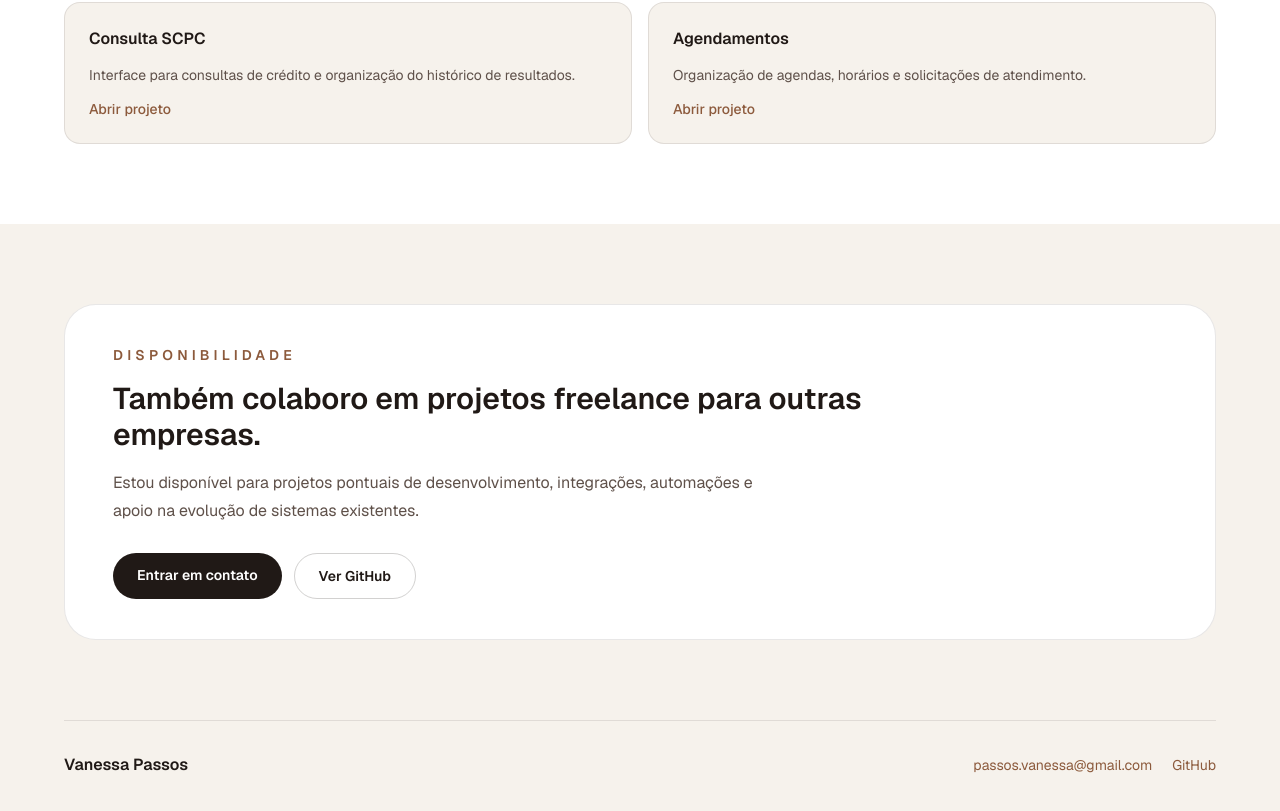
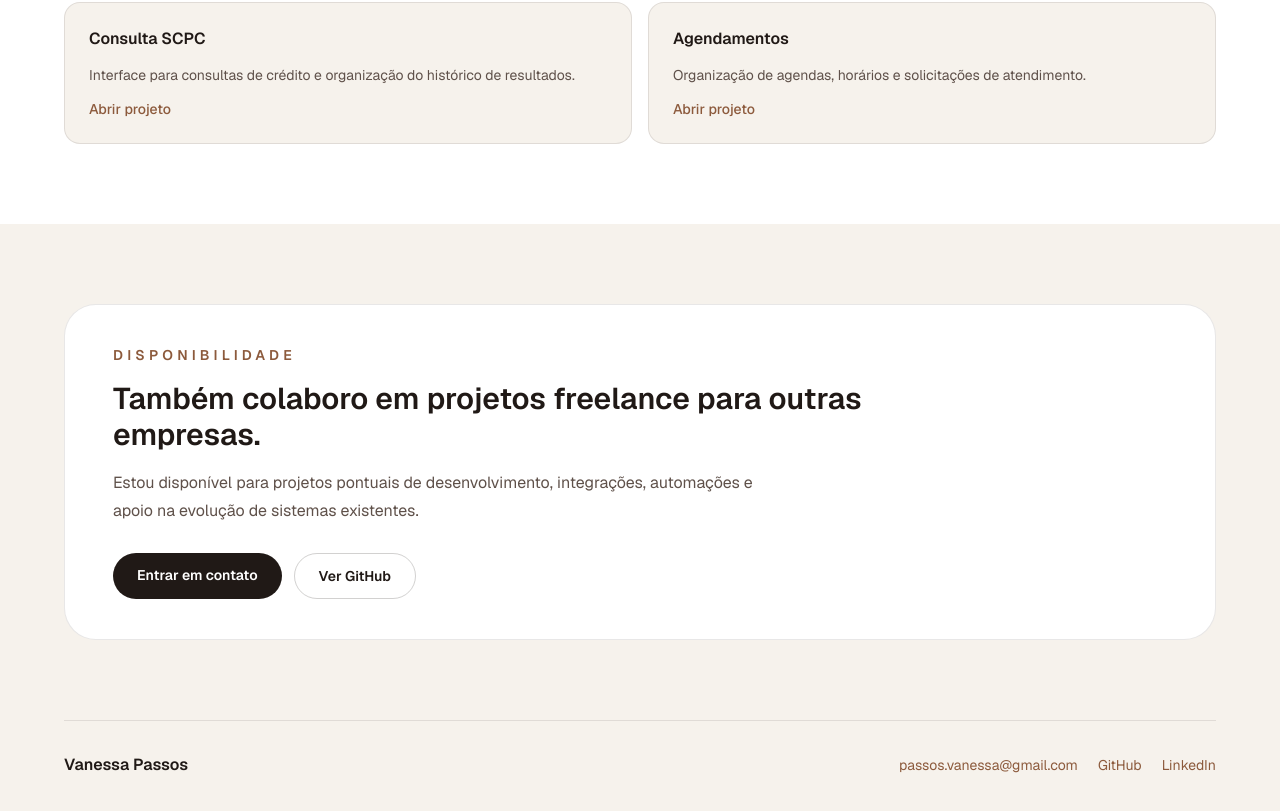
Before and after one commit to vbpassosdev/vpsoft-site, a Next.js app: page / in a window 1280 px wide. Shown: the part 2448-3259 px from the top of the page. Built offline with nearby package versions, Linux system fonts and the light colour scheme.

Commit message:
Add LinkedIn contact link

```diff
--- a/src/app/page.tsx
+++ b/src/app/page.tsx
@@ -265,6 +265,13 @@ export default function Home() {
             >
               GitHub
             </a>
+            <a
+              href="https://linkedin.com/in/vanessabpassos"
+              rel="noopener noreferrer"
+              target="_blank"
+            >
+              LinkedIn
+            </a>
           </div>
         </div>
       </footer>
```
